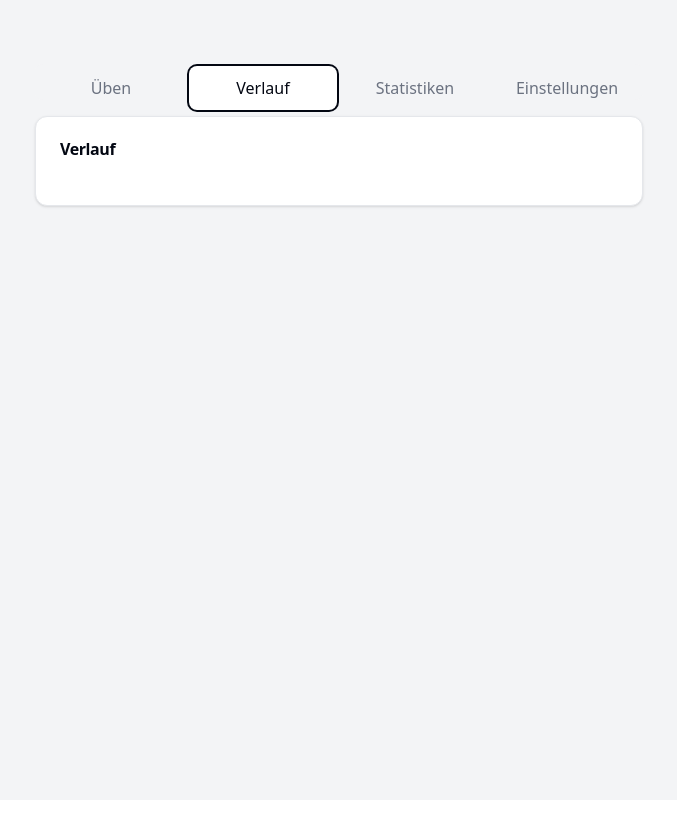
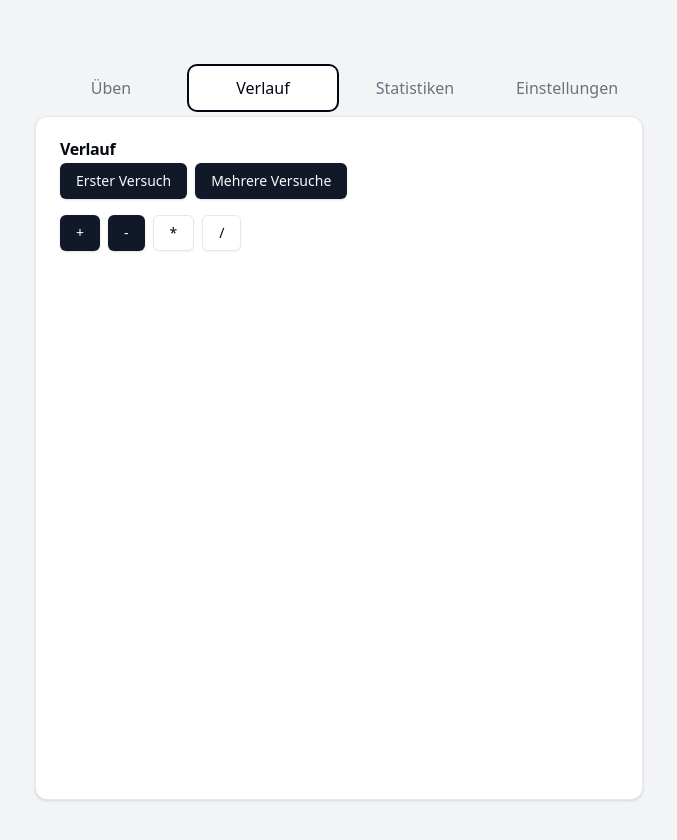
Before and after one commit to hanofzelbri/calculation-trainer, a React (Vite) app: page / in a window 1280 px wide. Both pictures are taken after a click on the tab "Verlauf". Shown: the top 840 px of the page, without its empty margins (301-978 px from the left). Before the commit the page ends 800 px from the top, so only its background shows below. Built offline with nearby package versions, Linux system fonts and the light colour scheme.

Commit message:
improvements

```diff
--- a/src/components/History.tsx
+++ b/src/components/History.tsx
@@ -2,17 +2,38 @@ import { Card, CardContent, CardHeader, CardTitle } from './ui/card';
 import { useCalculatorStore } from '../store/calculatorStore';
 import { Button } from './ui/button';
 import { useState } from 'react';
+import { Operation } from '../types';
+import { Badge } from './ui/badge';
+import { ScrollArea } from './ui/scroll-area';
+import { Separator } from './ui/separator';
 
 const ITEMS_PER_PAGE = 10;
 
+const OperatorBadge = ({ operator }: { operator: Operation }) => {
+  const colorMap = {
+    [Operation.Addition]: 'bg-blue-100 text-blue-800',
+    [Operation.Subtraction]: 'bg-purple-100 text-purple-800',
+    [Operation.Multiplication]: 'bg-green-100 text-green-800',
+    [Operation.Division]: 'bg-orange-100 text-orange-800',
+  };
+
+  return (
+    <Badge className={`${colorMap[operator]} border-none`}>
+      {operator}
+    </Badge>
+  );
+};
+
 export const History = () => {
   const [currentPage, setCurrentPage] = useState(0);
-  const history = useCalculatorStore(state => state.history);
+  const { historyFilter, setHistoryFilter, getFilteredHistory } = useCalculatorStore();
 
-  const totalPages = Math.ceil(history.length / ITEMS_PER_PAGE);
+  // Get filtered history groups
+  const filteredHistoryGroups = getFilteredHistory();
+  const totalPages = Math.ceil(filteredHistoryGroups.length / ITEMS_PER_PAGE);
   const startIndex = currentPage * ITEMS_PER_PAGE;
   const endIndex = startIndex + ITEMS_PER_PAGE;
-  const currentItems = history.slice(startIndex, endIndex);
+  const currentGroups = filteredHistoryGroups.slice(startIndex, endIndex);
 
   const nextPage = () => {
     if (currentPage < totalPages - 1) {
@@ -26,33 +47,126 @@ export const History = () => {
     }
   };
 
+  // Reset page when filter changes
+  const handleFilterChange = (filter: Partial<typeof historyFilter>) => {
+    setCurrentPage(0);
+    setHistoryFilter(filter);
+  };
+
   return (
     <div className="space-y-4">
       <Card>
         <CardHeader>
           <CardTitle>Verlauf</CardTitle>
+          <div className="flex flex-col gap-4">
+            {/* Attempt Type Filter */}
+            <div className="flex gap-2">
+              <Button
+                variant={historyFilter.showFirstAttempts ? "default" : "outline"}
+                onClick={() => handleFilterChange({ showFirstAttempts: !historyFilter.showFirstAttempts })}
+                className="text-sm"
+              >
+                Erster Versuch
+              </Button>
+              <Button
+                variant={historyFilter.showMultipleAttempts ? "default" : "outline"}
+                onClick={() => handleFilterChange({ showMultipleAttempts: !historyFilter.showMultipleAttempts })}
+                className="text-sm"
+              >
+                Mehrere Versuche
+              </Button>
+            </div>
+
+            {/* Operator Filter */}
+            <div className="flex gap-2">
+              {Object.values(Operation).map((op) => (
+                <Button
+                  key={op}
+                  variant={historyFilter.operations.includes(op) ? "default" : "outline"}
+                  onClick={() => {
+                    const newOperations = historyFilter.operations.includes(op)
+                      ? historyFilter.operations.filter(o => o !== op)
+                      : [...historyFilter.operations, op];
+                    handleFilterChange({ operations: newOperations });
+                  }}
+                  className="text-sm"
+                >
+                  {op}
+                </Button>
+              ))}
+            </div>
+          </div>
         </CardHeader>
         <CardContent>
+          <ScrollArea className="h-[500px] pr-4">
             <div className="space-y-4">
-            {currentItems.map((entry) => (
-              <div key={entry.timestamp} className="p-4 border rounded-lg">
-                <div className="grid grid-cols-2 gap-4">
+              {currentGroups.map((group) => {
+                const lastEntry = group[group.length - 1];
+                const firstEntry = group[0];
+
+                return (
+                  <div
+                    key={firstEntry.timestamp}
+                    className={`p-4 border rounded-lg transition-colors ${
+                      lastEntry.isCorrect
+                        ? 'bg-green-50 border-green-200'
+                        : 'bg-red-50 border-red-200'
+                    }`}
+                  >
+                    <div className="space-y-3">
+                      <div className="flex items-center justify-between">
+                        <div className="flex items-center gap-2">
+                          <OperatorBadge operator={firstEntry.operation} />
+                          {group.length === 1 && firstEntry.isCorrect && firstEntry.isFirstAttempt && (
+                            <Badge className="bg-blue-100 text-blue-800 border-none">
+                              Erster Versuch
+                            </Badge>
+                          )}
+                        </div>
+                        <span className="text-sm text-muted-foreground">
+                          {new Date(firstEntry.timestamp).toLocaleDateString('de-DE', {
+                            day: '2-digit',
+                            month: '2-digit',
+                            year: 'numeric'
+                          })} {new Date(firstEntry.timestamp).toLocaleTimeString('de-DE', {
+                            hour: '2-digit',
+                            minute: '2-digit'
+                          })}
+                        </span>
+                      </div>
+
                       <div>
                         <span className="text-sm text-muted-foreground">Aufgabe:</span>
-                    <div className="text-lg">
-                      {entry.numbers.join(' ' + entry.operation + ' ')} = {entry.correctAnswer}
+                        <div className="text-lg font-medium">
+                          {firstEntry.numbers.join(` ${firstEntry.operation} `)} = {firstEntry.correctAnswer}
                         </div>
                       </div>
-                  <div>
-                    <span className="text-sm text-muted-foreground">Deine Antwort:</span>
-                    <div className={`text-lg ${entry.correct ? 'text-green-600' : 'text-red-600'}`}>
-                      {entry.userAnswer}
+
+                      <div className="space-y-2">
+                        <span className="text-sm text-muted-foreground">Versuche:</span>
+                        {group.map((attempt, index) => (
+                          <div key={attempt.timestamp} className="pl-4">
+                            <div className={`text-base ${
+                              attempt.isCorrect ? 'text-green-600' : 'text-red-600'
+                            }`}>
+                              {index + 1}. Versuch: {attempt.userAnswer}
+                              <span className="text-sm text-muted-foreground ml-2">
+                                ({(attempt.duration / 1000).toFixed(1)}s)
+                              </span>
+                            </div>
+                          </div>
+                        ))}
+                        <div className="text-sm text-muted-foreground mt-2">
+                          Gesamtzeit: {(group.reduce((total, attempt) => total + attempt.duration, 0) / 1000).toFixed(1)}s
                         </div>
                       </div>
                     </div>
                   </div>
-            ))}
+                );
+              })}
             </div>
+          </ScrollArea>
+
           {totalPages > 1 && (
             <div className="flex justify-between mt-4">
               <Button
--- a/src/store/calculatorStore.ts
+++ b/src/store/calculatorStore.ts
@@ -69,9 +69,17 @@ interface CalculatorStore {
     showResultPopup: boolean;
     settings: Settings;
     isFirstAttempt: boolean;
+    currentTask: boolean;
+    historyFilter: {
+        showFirstAttempts: boolean;
+        showMultipleAttempts: boolean;
+        operations: Operation[];
+    };
     startNewTask: () => void;
     checkAnswer: (answer: number) => boolean;
     setSettings: (newSettings: Partial<Settings>) => void;
+    setHistoryFilter: (filter: Partial<CalculatorStore['historyFilter']>) => void;
+    getFilteredHistory: () => GameState['history'][];
 }
 
 const initialSettings: Settings = {
@@ -90,13 +98,19 @@ const initialSettings: Settings = {
 export const useCalculatorStore = create<CalculatorStore>((set, get) => ({
     currentNumbers: [],
     correctAnswer: 0,
-    maxDigits: 1,  // Start with 1 as default
+    maxDigits: 1,
     currentOperation: Operation.Addition,
     history: loadHistory(),
     taskStartTime: null,
     showResultPopup: false,
     settings: loadSettings(),
     isFirstAttempt: true,
+    currentTask: false,
+    historyFilter: {
+        showFirstAttempts: true,
+        showMultipleAttempts: true,
+        operations: [Operation.Addition, Operation.Subtraction],
+    },
 
     startNewTask: () => {
         const state = get();
@@ -109,7 +123,8 @@ export const useCalculatorStore = create<CalculatorStore>((set, get) => ({
             maxDigits,
             taskStartTime: Date.now(),
             showResultPopup: false,
-            isFirstAttempt: true
+            isFirstAttempt: true,
+            currentTask: true
         });
     },
 
@@ -143,10 +158,20 @@ export const useCalculatorStore = create<CalculatorStore>((set, get) => ({
         );
 
         if (isCorrect) {
-            set({ showResultPopup: true, history: newHistory });
+            // First update UI to show success
+            set({
+                showResultPopup: true,
+                history: newHistory
+            });
+
+            // Use minimal delay to ensure smooth state transition
             setTimeout(() => {
-                get().startNewTask();
-            }, 1000);
+                set({
+                    currentNumbers: [], // Clear the old task
+                    maxDigits: 1,
+                    currentTask: false, // Only set currentTask to false when we're ready for a new task
+                });
+            }, 50); // Reduced to 50ms for quick transition while maintaining state consistency
         } else {
             set({ isFirstAttempt: false, history: newHistory });
         }
@@ -164,4 +189,56 @@ export const useCalculatorStore = create<CalculatorStore>((set, get) => ({
         localStorage.setItem('calculatorSettings', JSON.stringify(updatedSettings));
         set({ settings: updatedSettings });
     },
+
+    setHistoryFilter: (filter: Partial<CalculatorStore['historyFilter']>) => {
+        set((state) => ({
+            historyFilter: {
+                ...state.historyFilter,
+                ...filter,
+            },
+        }));
+    },
+
+    getFilteredHistory: () => {
+        const state = get();
+
+        // Group entries by task (based on numbers, operation and timestamp within 1 minute)
+        const groupedEntries = state.history.reduce((groups, entry) => {
+            // Find a matching group within 1 minute of the entry
+            const matchingGroup = groups.find(group => {
+                const firstEntry = group[0];
+                return firstEntry.numbers.join(',') === entry.numbers.join(',') &&
+                       firstEntry.operation === entry.operation &&
+                       Math.abs(new Date(firstEntry.timestamp).getTime() - new Date(entry.timestamp).getTime()) < 60000;
+            });
+
+            if (matchingGroup) {
+                matchingGroup.push(entry);
+            } else {
+                groups.push([entry]);
+            }
+            return groups;
+        }, [] as GameState['history'][]);
+
+        // Filter groups based on filter settings
+        const filteredGroups = groupedEntries.filter(group => {
+            const isFirstAttemptSuccess = group.length === 1 && group[0].isCorrect && group[0].isFirstAttempt;
+
+            // Filter by attempt type
+            if (isFirstAttemptSuccess && !state.historyFilter.showFirstAttempts) return false;
+            if (!isFirstAttemptSuccess && !state.historyFilter.showMultipleAttempts) return false;
+
+            // Filter by operation
+            if (!state.historyFilter.operations.includes(group[0].operation)) return false;
+
+            return true;
+        });
+
+        // Sort groups by timestamp of first attempt (newest first)
+        filteredGroups.sort((a, b) =>
+            new Date(b[0].timestamp).getTime() - new Date(a[0].timestamp).getTime()
+        );
+
+        return filteredGroups;
+    },
 }));
```
Also changed, not shown: src/components/Calculator.tsx (+43 -24 lines), src/index.css (+18 -0 lines). Lines whose indentation alone changed are shown as unchanged.
